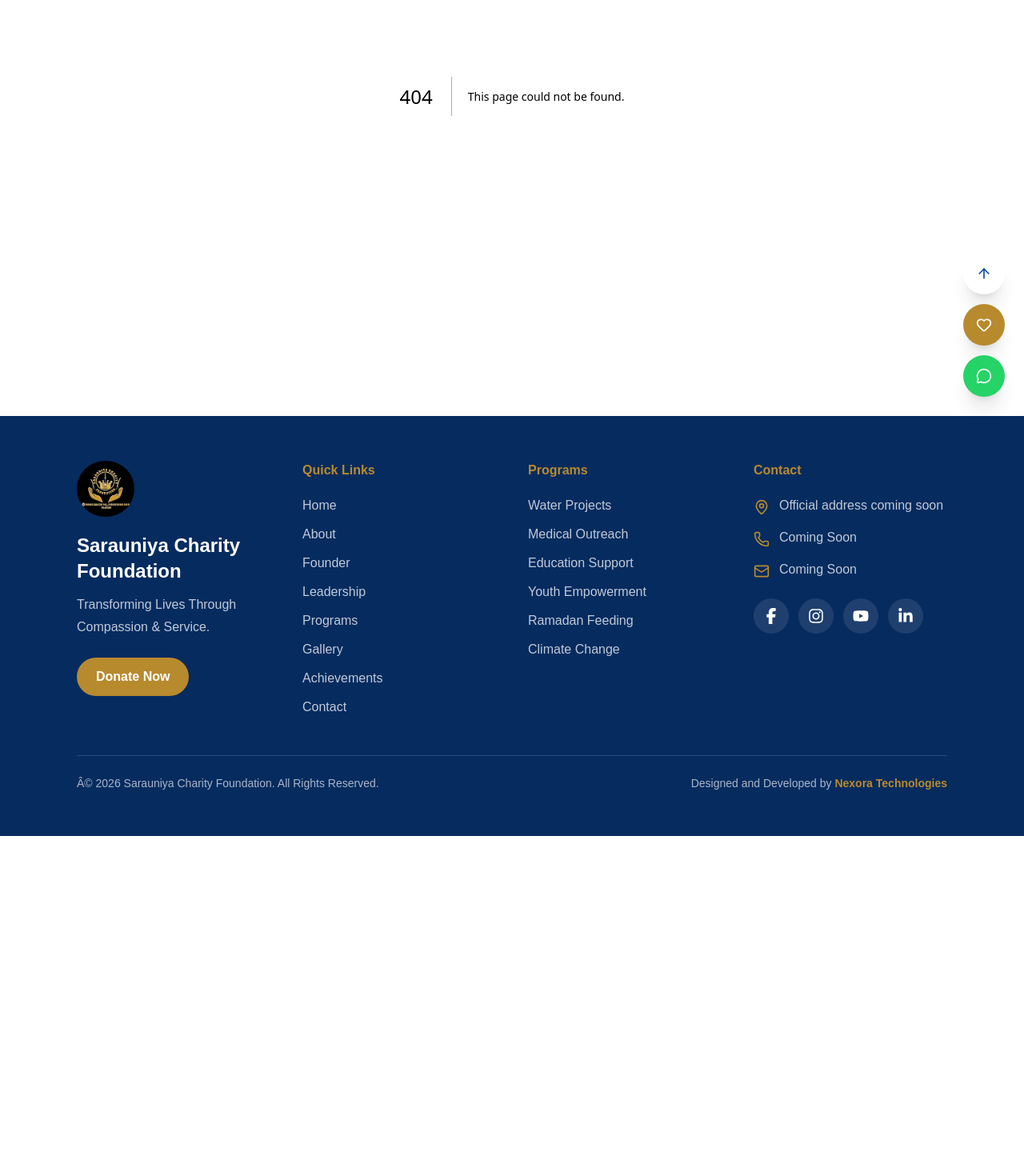
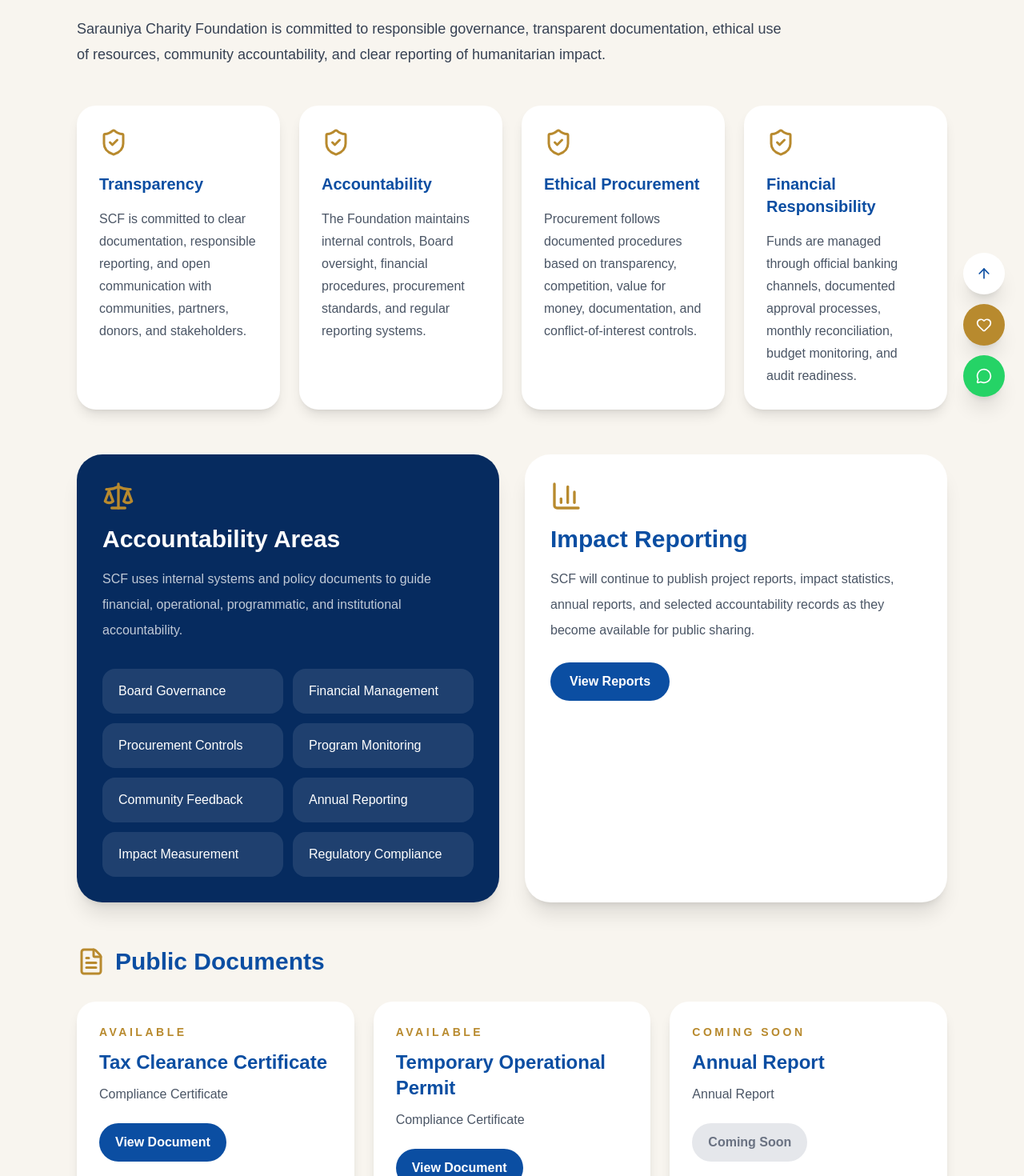
Before and after one commit to YUSUFUMARWALI/sarauniya-foundation, a Next.js app: page /transparency in a window 1280 px wide. Before the commit this address had no page. Shown: the part 280-1750 px from the top of the page at 80% size. Before the commit the page ends 1325 px from the top, so only its background shows below. Built offline with nearby package versions, Linux system fonts and the light colour scheme.

Commit message:
Add transparency centre page

```diff
--- /dev/null
+++ b/app/transparency/page.tsx
@@ -0,0 +1,169 @@
+import Link from "next/link";
+import {
+  BarChart3,
+  FileText,
+  Handshake,
+  LockKeyhole,
+  Scale,
+  ShieldCheck,
+} from "lucide-react";
+import {
+  accountabilityAreas,
+  publicDocuments,
+  transparencyPrinciples,
+} from "@/data/transparency";
+
+export default function TransparencyPage() {
+  return (
+    <main className="min-h-screen bg-[#f8f5ef] px-6 py-12 text-[#062B5F] md:px-16 lg:px-24">
+      <div className="mx-auto max-w-7xl">
+        <Link href="/" className="font-semibold text-[#0B4EA2]">
+          Back to Home
+        </Link>
+
+        <p className="mt-12 text-sm font-semibold uppercase tracking-[0.3em] text-[#B88A2E]">
+          Transparency Centre
+        </p>
+
+        <h1 className="mt-4 text-4xl font-bold md:text-6xl">
+          Openness, Accountability and Responsible Impact
+        </h1>
+
+        <p className="mt-6 max-w-4xl text-lg leading-8 text-gray-700">
+          Sarauniya Charity Foundation is committed to responsible governance,
+          transparent documentation, ethical use of resources, community
+          accountability, and clear reporting of humanitarian impact.
+        </p>
+
+        <section className="mt-12 grid gap-6 md:grid-cols-2 xl:grid-cols-4">
+          {transparencyPrinciples.map((item) => (
+            <div key={item.title} className="rounded-3xl bg-white p-7 shadow-lg">
+              <ShieldCheck className="h-9 w-9 text-[#B88A2E]" />
+
+              <h2 className="mt-5 text-xl font-bold text-[#0B4EA2]">
+                {item.title}
+              </h2>
+
+              <p className="mt-4 leading-7 text-gray-600">{item.text}</p>
+            </div>
+          ))}
+        </section>
+
+        <section className="mt-14 grid gap-8 lg:grid-cols-2">
+          <div className="rounded-[2rem] bg-[#062B5F] p-8 text-white shadow-xl">
+            <Scale className="h-10 w-10 text-[#B88A2E]" />
+
+            <h2 className="mt-4 text-3xl font-bold">
+              Accountability Areas
+            </h2>
+
+            <p className="mt-4 leading-8 text-white/75">
+              SCF uses internal systems and policy documents to guide financial,
+              operational, programmatic, and institutional accountability.
+            </p>
+
+            <div className="mt-8 grid gap-3 sm:grid-cols-2">
+              {accountabilityAreas.map((area) => (
+                <div key={area} className="rounded-2xl bg-white/10 px-5 py-4">
+                  {area}
+                </div>
+              ))}
+            </div>
+          </div>
+
+          <div className="rounded-[2rem] bg-white p-8 shadow-xl">
+            <BarChart3 className="h-10 w-10 text-[#B88A2E]" />
+
+            <h2 className="mt-4 text-3xl font-bold text-[#0B4EA2]">
+              Impact Reporting
+            </h2>
+
+            <p className="mt-4 leading-8 text-gray-600">
+              SCF will continue to publish project reports, impact statistics,
+              annual reports, and selected accountability records as they become
+              available for public sharing.
+            </p>
+
+            <Link
+              href="/reports"
+              className="mt-6 inline-block rounded-full bg-[#0B4EA2] px-6 py-3 font-semibold text-white"
+            >
+              View Reports
+            </Link>
+          </div>
+        </section>
+
+        <section className="mt-14">
+          <div className="flex items-center gap-3">
+            <FileText className="h-9 w-9 text-[#B88A2E]" />
+            <h2 className="text-3xl font-bold text-[#0B4EA2]">
+              Public Documents
+            </h2>
+          </div>
+
+          <div className="mt-8 grid gap-6 md:grid-cols-2 xl:grid-cols-3">
+            {publicDocuments.map((doc) => (
+              <div key={doc.title} className="rounded-3xl bg-white p-7 shadow-lg">
+                <p className="text-sm font-semibold uppercase tracking-[0.25em] text-[#B88A2E]">
+                  {doc.status}
+                </p>
+
+                <h3 className="mt-3 text-2xl font-bold text-[#0B4EA2]">
+                  {doc.title}
+                </h3>
+
+                <p className="mt-3 text-gray-600">{doc.type}</p>
+
+                {doc.href !== "#" ? (
+                  <a
+                    href={doc.href}
+                    target="_blank"
+                    className="mt-6 inline-block rounded-full bg-[#0B4EA2] px-5 py-3 font-semibold text-white"
+                  >
+                    View Document
+                  </a>
+                ) : (
+                  <span className="mt-6 inline-block rounded-full bg-gray-200 px-5 py-3 font-semibold text-gray-500">
+                    Coming Soon
+                  </span>
+                )}
+              </div>
+            ))}
+          </div>
+        </section>
+
+        <section className="mt-14 grid gap-8 lg:grid-cols-2">
+          <div className="rounded-[2rem] bg-white p-8 shadow-xl">
+            <LockKeyhole className="h-10 w-10 text-[#B88A2E]" />
+
+            <h2 className="mt-4 text-3xl font-bold text-[#0B4EA2]">
+              Internal Documents
+            </h2>
+
+            <p className="mt-4 leading-8 text-gray-600">
+              Staff handbooks, detailed operational guidelines, internal
+              procurement files, personnel records, and sensitive administrative
+              documents are not published publicly. They remain controlled
+              internal documents for authorized organizational use.
+            </p>
+          </div>
+
+          <div className="rounded-[2rem] bg-[#0B4EA2] p-8 text-white shadow-xl">
+            <Handshake className="h-10 w-10 text-[#B88A2E]" />
+
+            <h2 className="mt-4 text-3xl font-bold">
+              Donor and Partner Confidence
+            </h2>
+
+            <p className="mt-4 leading-8 text-white/80">
+              This centre is designed to help donors, partners, communities,
+              government institutions, and stakeholders understand how SCF
+              approaches responsible service delivery, documentation, and
+              accountability.
+            </p>
+          </div>
+        </section>
+      </div>
+    </main>
+  );
+}
--- /dev/null
+++ b/data/transparency.ts
@@ -0,0 +1,62 @@
+export const transparencyPrinciples = [
+  {
+    title: "Transparency",
+    text: "SCF is committed to clear documentation, responsible reporting, and open communication with communities, partners, donors, and stakeholders.",
+  },
+  {
+    title: "Accountability",
+    text: "The Foundation maintains internal controls, Board oversight, financial procedures, procurement standards, and regular reporting systems.",
+  },
+  {
+    title: "Ethical Procurement",
+    text: "Procurement follows documented procedures based on transparency, competition, value for money, documentation, and conflict-of-interest controls.",
+  },
+  {
+    title: "Financial Responsibility",
+    text: "Funds are managed through official banking channels, documented approval processes, monthly reconciliation, budget monitoring, and audit readiness.",
+  },
+];
+
+export const publicDocuments = [
+  {
+    title: "Tax Clearance Certificate",
+    type: "Compliance Certificate",
+    status: "Available",
+    href: "/documents/certificates/TCC.pdf",
+  },
+  {
+    title: "Temporary Operational Permit",
+    type: "Compliance Certificate",
+    status: "Available",
+    href: "/documents/certificates/TOP.pdf",
+  },
+  {
+    title: "Annual Report",
+    type: "Annual Report",
+    status: "Coming Soon",
+    href: "#",
+  },
+  {
+    title: "Water Project Report",
+    type: "Project Report",
+    status: "Coming Soon",
+    href: "#",
+  },
+  {
+    title: "Girl Child Education Report",
+    type: "Project Report",
+    status: "Coming Soon",
+    href: "#",
+  },
+];
+
+export const accountabilityAreas = [
+  "Board Governance",
+  "Financial Management",
+  "Procurement Controls",
+  "Program Monitoring",
+  "Community Feedback",
+  "Annual Reporting",
+  "Impact Measurement",
+  "Regulatory Compliance",
+];
```
